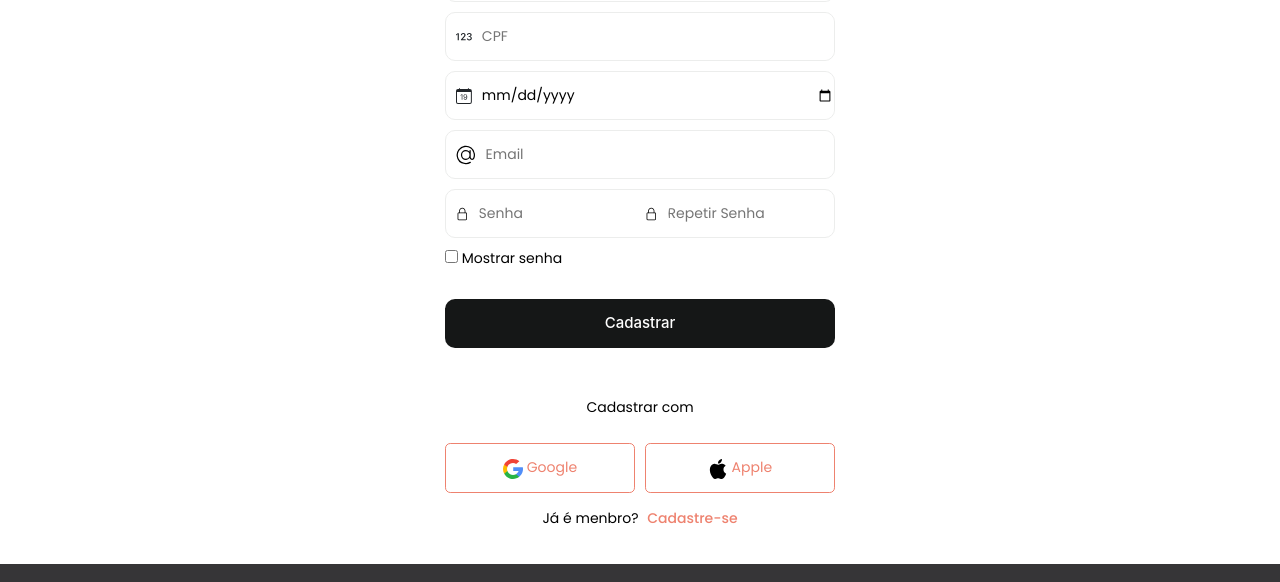
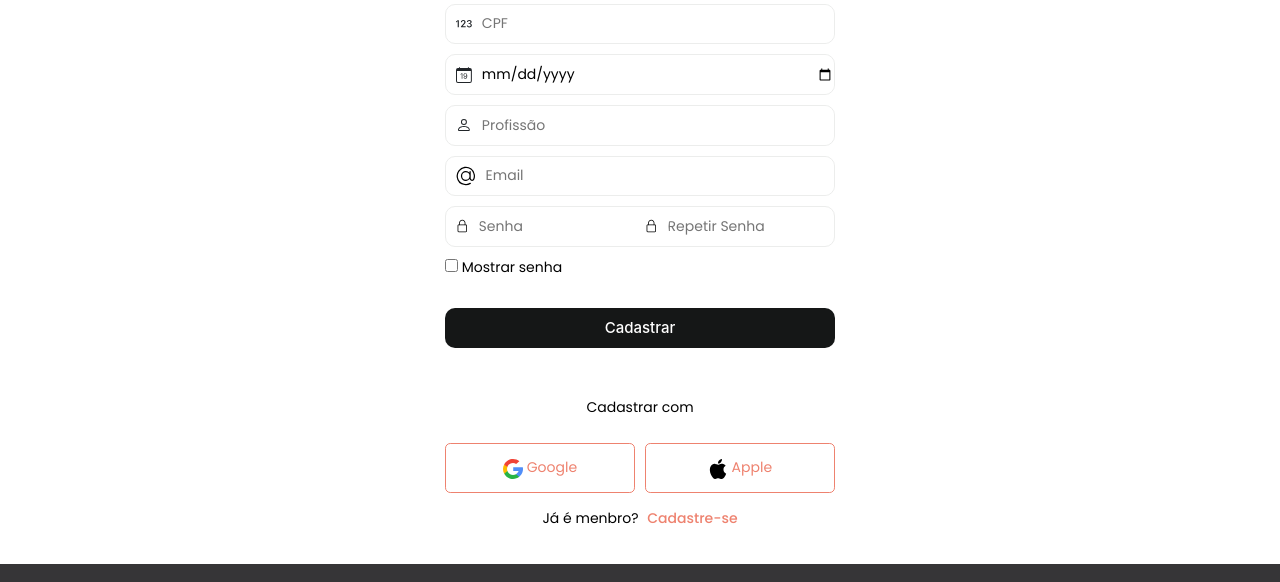
Before and after one commit to renaneliakim1/Juntos_Por_Um_Novo_Lar, a plain HTML site: page register.html in a window 1280 px wide. Shown: the part 201-783 px from the top of the page. Drawn offline with nearby package versions, Linux system fonts and the light colour scheme.

Commit message:
feat(register):add profession

```diff
--- a/register.html
+++ b/register.html
@@ -108,6 +108,18 @@
                 </svg>
                 <input type="date" class="input" placeholder="CPF">
             </div>
+
+
+            <div class="inputForm">
+                <svg class="icon" xmlns="http://www.w3.org/2000/svg" width="16" height="16" fill="currentColor"
+                    class="bi bi-person" viewBox="0 0 16 16">
+                    <path
+                        d="M8 8a3 3 0 1 0 0-6 3 3 0 0 0 0 6m2-3a2 2 0 1 1-4 0 2 2 0 0 1 4 0m4 8c0 1-1 1-1 1H3s-1 0-1-1 1-4 6-4 6 3 6 4m-1-.004c-.001-.246-.154-.986-.832-1.664C11.516 10.68 10.289 10 8 10s-3.516.68-4.168 1.332c-.678.678-.83 1.418-.832 1.664z" />
+                </svg>
+                <input type="text" class="input" placeholder="Profissão">
+            </div>
+
+
 
 
 
@@ -313,14 +325,6 @@
         </div>
     </footer>
 
-
-
-
-
-
-
-
-
 </body>
 
 <script src="/js/password.js"></script>
```
Also changed, not shown: index.html (+4 -0 lines).
